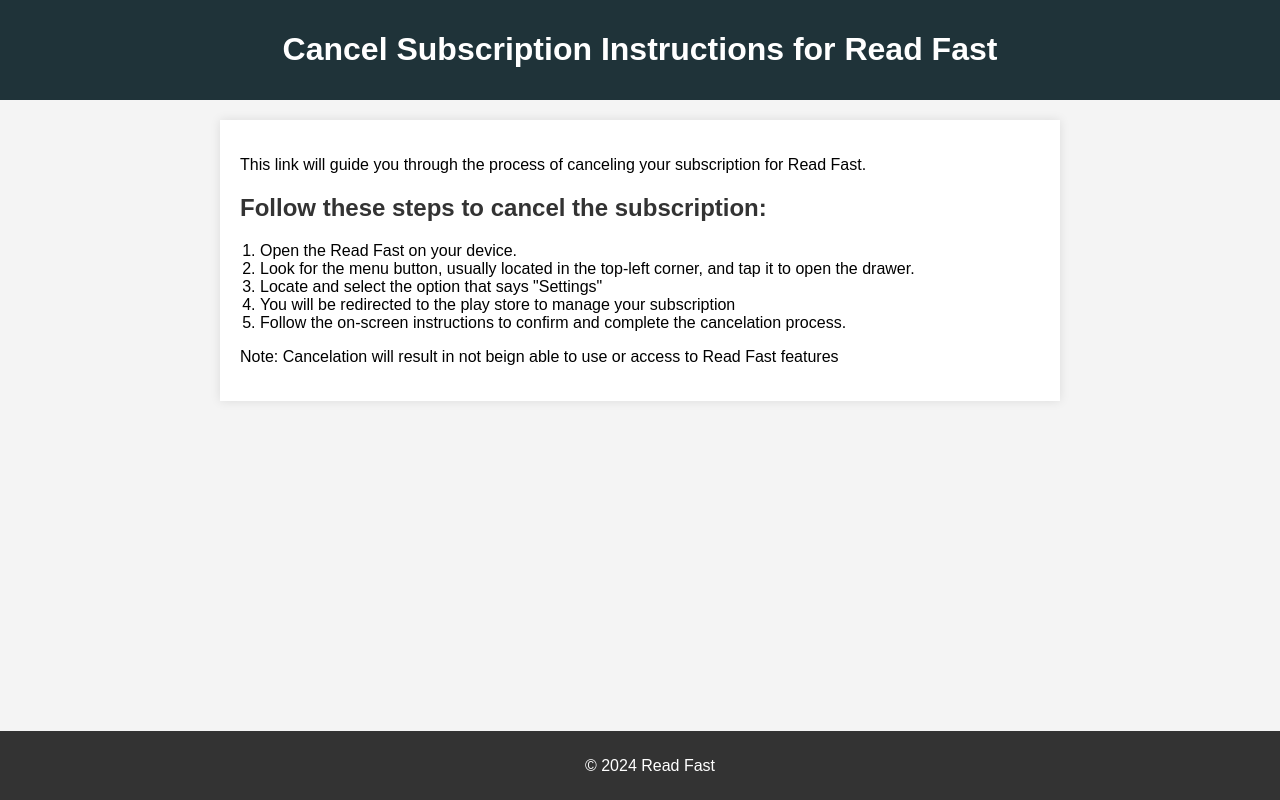
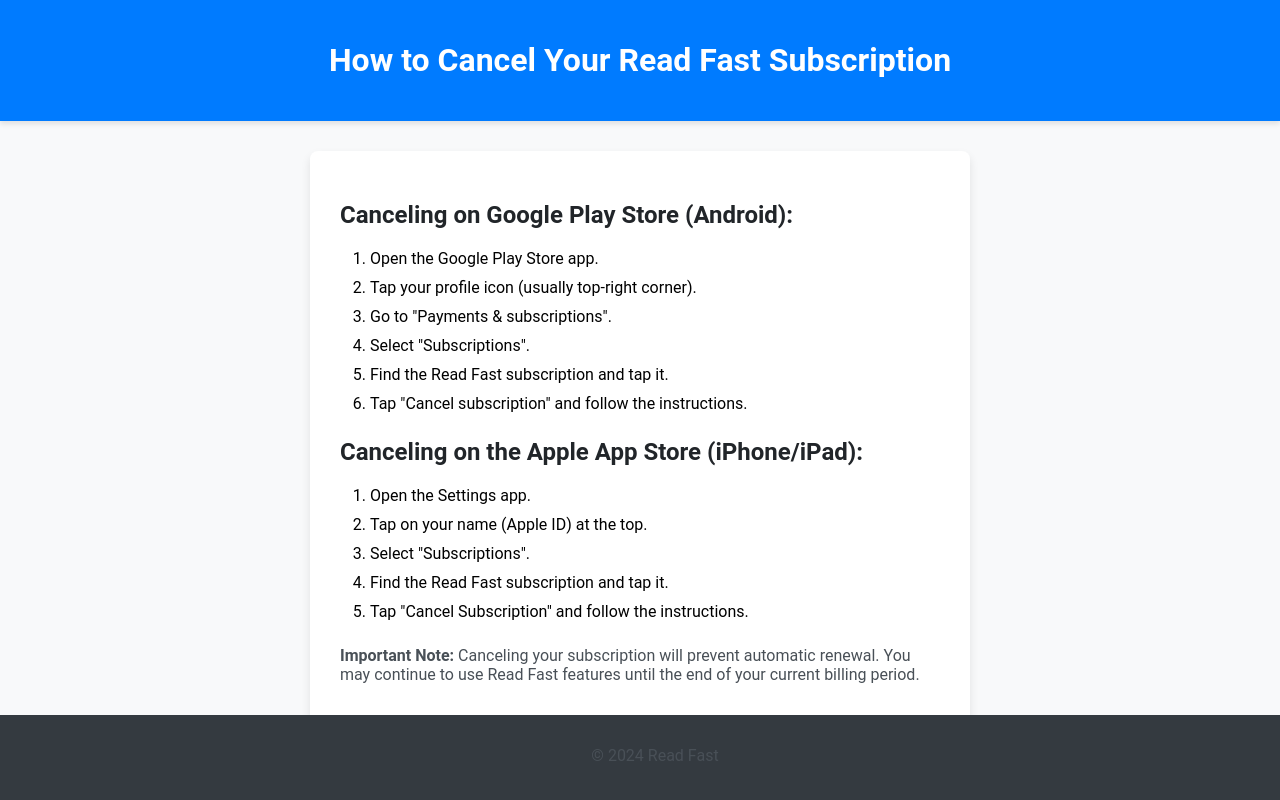
Before and after one commit to Yousafkhanzadaa/myprivacy.github.io, a plain HTML site: page rf_policy/rf_cancel_subscription.html in a window 1280 px wide. Drawn offline with Linux system fonts and the light colour scheme.

Commit message:
redesign the cancelation of the subscription

```diff
--- a/rf_policy/rf_cancel_subscription.html
+++ b/rf_policy/rf_cancel_subscription.html
@@ -3,73 +3,92 @@
 <head>
   <meta charset="UTF-8">
   <meta name="viewport" content="width=device-width, initial-scale=1.0">
-  <title>Cancel Subscription Instructions</title>
+  <title>Cancel Your Read Fast Subscription</title>
   <style>
     body {
-      font-family: Arial, sans-serif;
+      font-family: 'Roboto', sans-serif; /* Modern font */
       margin: 0;
       padding: 0;
-      background-color: #f4f4f4;
+      background-color: #f8f9fa; /* Softer background */
     }
 
     header {
-      background-color: #1F3339;
+      background-color: #007bff; /* Eye-catching blue */
       color: #fff;
-      padding: 10px;
+      padding: 20px;
       text-align: center;
+      box-shadow: 0px 3px 5px rgba(0,0,0,0.1); /* Subtle shadow */
     }
 
     main {
-      max-width: 800px;
-      margin: 20px auto;
-      padding: 20px;
+      max-width: 600px; /* Limit width for readability */
+      margin: 30px auto;
+      padding: 30px;
       background-color: #fff;
-      box-shadow: 0 0 10px rgba(0, 0, 0, 0.1);
+      border-radius: 8px; /* Rounded corners */
+      box-shadow: 0px 5px 10px rgba(0,0,0,0.1);
     }
 
     h2 {
-      color: #333;
+      color: #212529; /* Darker heading */
+      margin-bottom: 20px;
     }
 
     ol {
       list-style-type: decimal;
-      padding-left: 20px;
+      padding-left: 30px;
+      margin-bottom: 25px;
+    }
+
+    li {
+      margin-bottom: 10px; /* Space out list items */
     }
 
     p {
-      margin-bottom: 15px;
+      margin-bottom: 20px;
+      color: #495057; /* Slightly darker text color */
     }
 
     footer {
-      background-color: #333;
+      background-color: #343a40;
       color: #fff;
       text-align: center;
-      padding: 10px;
+      padding: 15px;
       position: fixed;
       bottom: 0;
       width: 100%;
     }
+
   </style>
 </head>
 <body>
 
   <header>
-    <h1>Cancel Subscription Instructions for Read Fast</h1>
+    <h1>How to Cancel Your Read Fast Subscription</h1>
   </header>
 
   <main>
-    <p>This link will guide you through the process of canceling your subscription for Read Fast.</p>
 
-    <h2>Follow these steps to cancel the subscription:</h2>
+    <h2>Canceling on Google Play Store (Android):</h2>
     <ol>
-      <li>Open the Read Fast on your device.</li>
-      <li>Look for the menu button, usually located in the top-left corner, and tap it to open the drawer.</li>
-      <li>Locate and select the option that says "Settings"</li>
-      <li>You will be redirected to the play store to manage your subscription</li>
-      <li>Follow the on-screen instructions to confirm and complete the cancelation process.</li>
+      <li>Open the Google Play Store app. </li>
+      <li>Tap your profile icon (usually top-right corner).</li>
+      <li>Go to "Payments & subscriptions".</li>
+      <li>Select "Subscriptions".</li>
+      <li>Find the Read Fast subscription and tap it.</li>
+      <li>Tap "Cancel subscription" and follow the instructions.</li>
     </ol>
 
-    <p>Note: Cancelation will result in not beign able to use or access to Read Fast features</p>
+    <h2>Canceling on the Apple App Store (iPhone/iPad):</h2>
+    <ol>
+      <li>Open the Settings app.</li>
+      <li>Tap on your name (Apple ID) at the top.</li>
+      <li>Select "Subscriptions".</li>
+      <li>Find the Read Fast subscription and tap it.</li>
+      <li>Tap "Cancel Subscription" and follow the instructions. </li>
+    </ol>
+
+    <p><strong>Important Note:</strong> Canceling your subscription will prevent automatic renewal. You may continue to use Read Fast features until the end of your current billing period.</p>
   </main>
 
   <footer>
```
